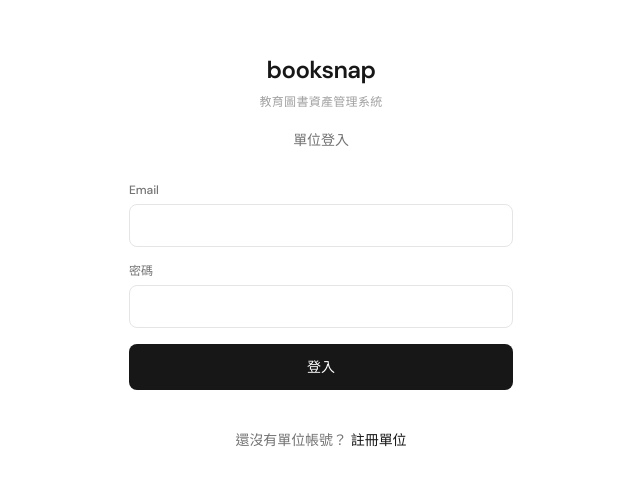
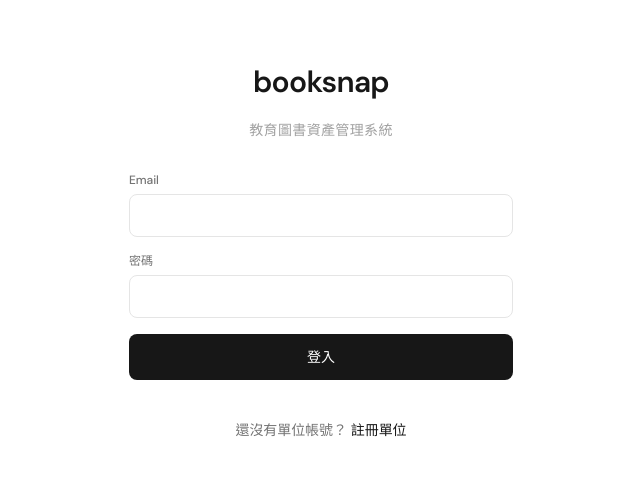
Before and after one commit to Danielkai0107/booksnap, a Next.js app: page /login in a window 1280 px wide. Shown: the part 148-634 px from the top of the page, without its empty margins (319-959 px from the left). Built offline with nearby package versions, Linux system fonts and the light colour scheme.

Commit message:
fix(auth): 登入/註冊頁標題樣式調整，修正公開頁 ReactNode 型別
Co-authored-by: Cursor <cursoragent@cursor.com>

```diff
--- a/app/login/page.tsx
+++ b/app/login/page.tsx
@@ -23,14 +23,11 @@ export default async function LoginPage({
   return (
     <main className="min-h-screen flex flex-col px-6 sm:px-10 pt-20 md:pt-0 md:items-center md:justify-center bg-white">
       <div className="w-full max-w-sm mx-auto pb-32 md:pb-0">
-        <h1 className="text-center text-2xl font-semibold tracking-tight text-neutral-900">
+        <h1 className="text-center text-3xl font-semibold tracking-tight text-neutral-900">
           booksnap
         </h1>
-        <p className="mt-2 text-center text-xs text-neutral-400 tracking-wide">
+        <p className="mt-5 text-center text-sm text-neutral-400 tracking-wide">
           教育圖書資產管理系統
-        </p>
-        <p className="mt-5 text-center text-sm text-neutral-500">
-          單位登入
         </p>
 
         <LoginForm initialNotice={notice} />
--- a/app/o/[slug]/(branded)/page.tsx
+++ b/app/o/[slug]/(branded)/page.tsx
@@ -1,3 +1,4 @@
+import type { ReactNode } from "react";
 import Link from "next/link";
 import { notFound } from "next/navigation";
 import { getPublicOrg } from "@/lib/publicOrg";
@@ -132,7 +133,7 @@ function ActionButton({
 }: {
   href: string | null;
   label: string;
-  icon: React.ReactNode;
+  icon: ReactNode;
   primary?: boolean;
   fullWidth?: boolean;
 }) {
--- a/app/register/page.tsx
+++ b/app/register/page.tsx
@@ -5,14 +5,11 @@ export default function RegisterPage() {
   return (
     <main className="min-h-screen flex flex-col px-6 sm:px-10 pt-12 md:pt-0 md:items-center md:justify-center md:py-10 bg-white">
       <div className="w-full max-w-sm mx-auto pb-36 md:pb-0">
-        <h1 className="text-center text-2xl font-semibold tracking-tight text-neutral-900">
+        <h1 className="text-center text-3xl font-semibold tracking-tight text-neutral-900">
           booksnap
         </h1>
-        <p className="mt-2 text-center text-xs text-neutral-400 tracking-wide">
+        <p className="mt-5 text-center text-sm text-neutral-400 tracking-wide">
           教育圖書資產管理系統
-        </p>
-        <p className="mt-3 text-center text-sm text-neutral-500">
-          以單位名義註冊
         </p>
 
         <RegisterForm />
```
Lines whose indentation alone changed are shown as unchanged.
